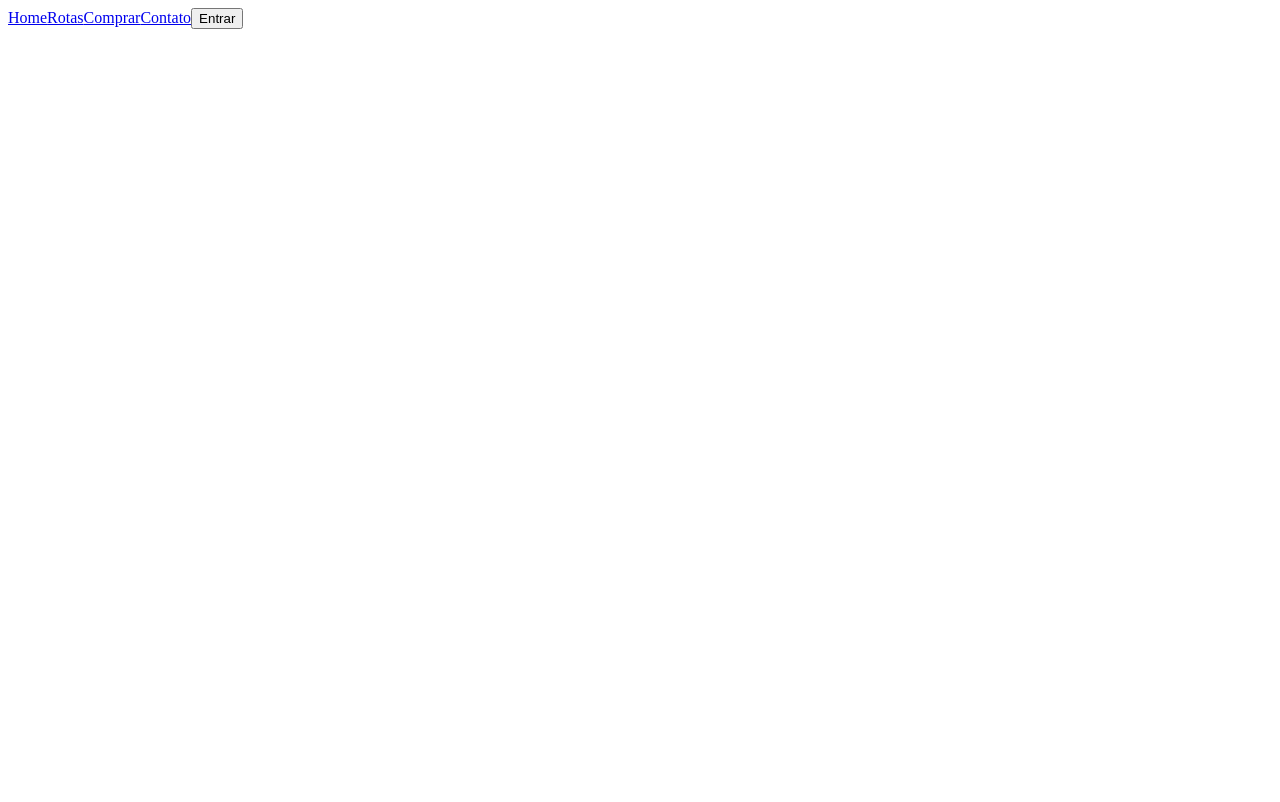
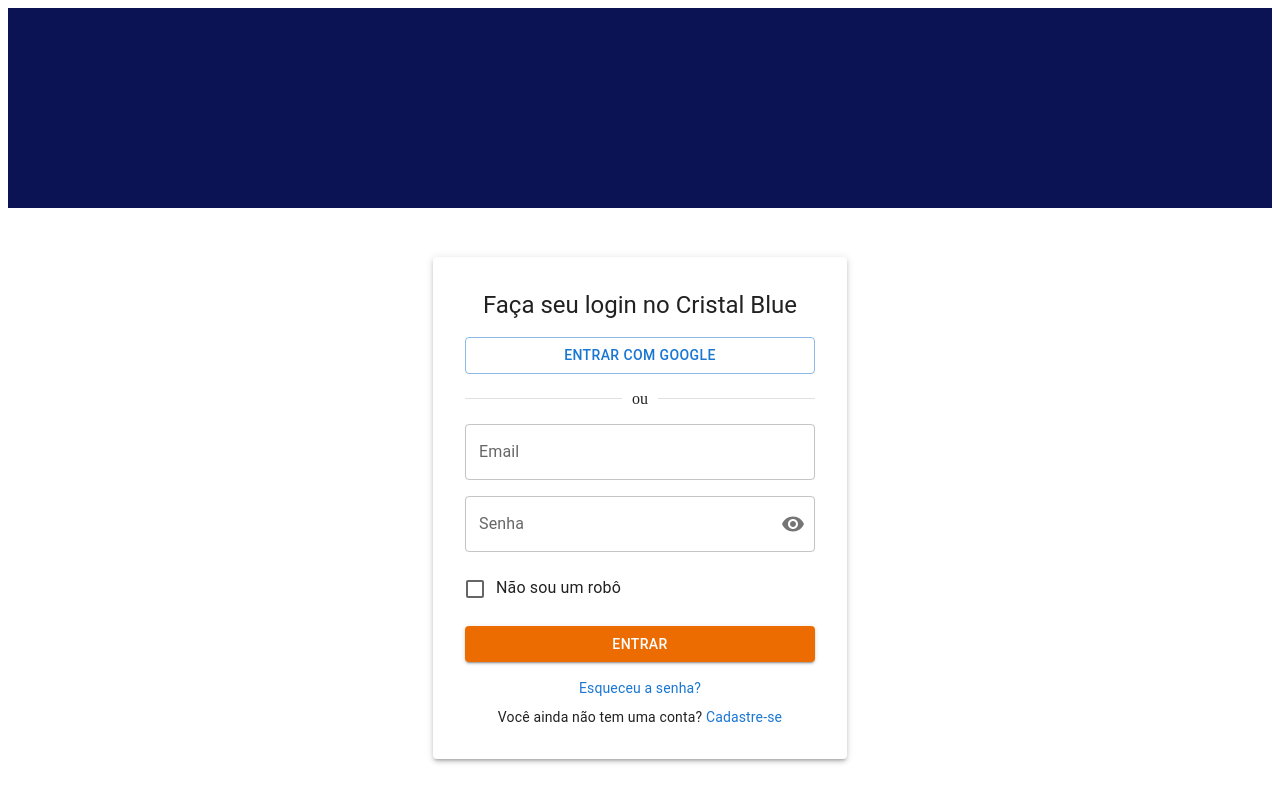
Before and after one commit to ivesmendes/cristal-blue-frontend, a React (Create React App) app: page /login in a window 1280 px wide. Shown: the top 802 px of the page. Built offline with nearby package versions, Linux system fonts and the light colour scheme.

Commit message:
Começo do desenvolvimento da página de login

```diff
--- a/src/App.tsx
+++ b/src/App.tsx
@@ -1,12 +1,8 @@
 import React from 'react';
-import Header from './components/Header';
+import LoginPage from './pages/LoginPage';
 
 function App() {
-  return (
-    <div>
-      <Header />
-    </div>
-  );
+  return <LoginPage />;
 }
 
 export default App;
--- a/src/index.tsx
+++ b/src/index.tsx
@@ -8,5 +8,3 @@
     <App />
   </React.StrictMode>
 );
-
-<head><link rel="icon" href="./assets/Favicon.ico" /></head>
--- /dev/null
+++ b/src/pages/LoginPage.tsx
@@ -0,0 +1,157 @@
+import React, { useState } from 'react';
+import {
+  Box,
+  Paper,
+  Typography,
+  TextField,
+  Button,
+  Divider,
+  IconButton,
+  InputAdornment,
+  FormControl,
+  InputLabel,
+  OutlinedInput,
+  FormControlLabel,
+  Checkbox
+} from '@mui/material';
+import { Visibility, VisibilityOff } from '@mui/icons-material';
+
+function LoginPage() {
+  const [email, setEmail] = useState('');
+  const [password, setPassword] = useState('');
+  const [showPassword, setShowPassword] = useState(false);
+  const [isRobotChecked, setIsRobotChecked] = useState(false);
+
+  // Função chamada ao clicar no botão "Entrar"
+  const handleLogin = () => {
+    if (!isRobotChecked) {
+      alert('Por favor, confirme que você não é um robô.');
+      return;
+    }
+
+    // Aqui você chamaria seu serviço (ex: axios) para fazer o login no backend.
+    // Por exemplo: api.post('/login', { email, password })...
+    console.log('Tentando logar com', { email, password });
+  };
+
+  const handleToggleShowPassword = () => {
+    setShowPassword(!showPassword);
+  };
+
+  return (
+    <Box
+      sx={{
+        minHeight: '100vh',
+        display: 'flex',
+        flexDirection: 'column',
+        bgcolor: '#0b1354', // azul escuro, semelhante ao Buson
+      }}
+    >
+      {/* Cabeçalho fake (faixa azul) - se quiser algo mais elaborado, use AppBar */}
+      <Box sx={{ flex: '0 0 200px' }} />
+
+      {/* Container de login */}
+      <Box
+        sx={{
+          flexGrow: 1,
+          display: 'flex',
+          justifyContent: 'center',
+          alignItems: 'center',
+          bgcolor: '#fff',
+        }}
+      >
+        <Paper elevation={3} sx={{ p: 4, width: '350px', textAlign: 'center' }}>
+          <Typography variant="h5" sx={{ mb: 2 }}>
+            Faça seu login no Cristal Blue
+          </Typography>
+
+          {/* Botão "Entrar com Google" - apenas layout */}
+          <Button
+            variant="outlined"
+            fullWidth
+            sx={{ mb: 2 }}
+            onClick={() => console.log('Login com Google')}
+          >
+            Entrar com Google
+          </Button>
+
+          <Divider sx={{ mb: 2 }}>ou</Divider>
+
+          {/* Campo de Email */}
+          <TextField
+            label="Email"
+            variant="outlined"
+            fullWidth
+            sx={{ mb: 2 }}
+            value={email}
+            onChange={(e) => setEmail(e.target.value)}
+          />
+
+          {/* Campo de Senha (com botão para mostrar/ocultar) */}
+          <FormControl variant="outlined" fullWidth sx={{ mb: 2 }}>
+            <InputLabel htmlFor="password">Senha</InputLabel>
+            <OutlinedInput
+              id="password"
+              label="Senha"
+              type={showPassword ? 'text' : 'password'}
+              value={password}
+              onChange={(e) => setPassword(e.target.value)}
+              endAdornment={
+                <InputAdornment position="end">
+                  <IconButton
+                    onClick={handleToggleShowPassword}
+                    edge="end"
+                  >
+                    {showPassword ? <VisibilityOff /> : <Visibility />}
+                  </IconButton>
+                </InputAdornment>
+              }
+            />
+          </FormControl>
+
+          {/* Checkbox "Não sou um robô" (simulando reCAPTCHA) */}
+          <FormControlLabel
+            control={
+              <Checkbox
+                checked={isRobotChecked}
+                onChange={(e) => setIsRobotChecked(e.target.checked)}
+              />
+            }
+            label="Não sou um robô"
+            sx={{ mb: 2, display: 'block', textAlign: 'left' }}
+          />
+
+          {/* Botão Entrar */}
+          <Button
+            variant="contained"
+            color="warning"
+            fullWidth
+            onClick={handleLogin}
+          >
+            Entrar
+          </Button>
+
+          <Typography
+            variant="body2"
+            sx={{ mt: 2, cursor: 'pointer', color: 'primary.main' }}
+            onClick={() => console.log('Esqueci senha')}
+          >
+            Esqueceu a senha?
+          </Typography>
+
+          <Typography variant="body2" sx={{ mt: 1 }}>
+            Você ainda não tem uma conta?{' '}
+            <span
+              style={{ color: '#1976d2', cursor: 'pointer' }}
+              onClick={() => console.log('Cadastrar')}
+            >
+              Cadastre-se
+            </span>
+          </Typography>
+        </Paper>
+      </Box>
+    </Box>
+  );
+}
+
+export default LoginPage;
```
Also changed, not shown: public/index.html (+0 -23 lines), src/routes/Routes.tsx (added, +13 -0 lines).
